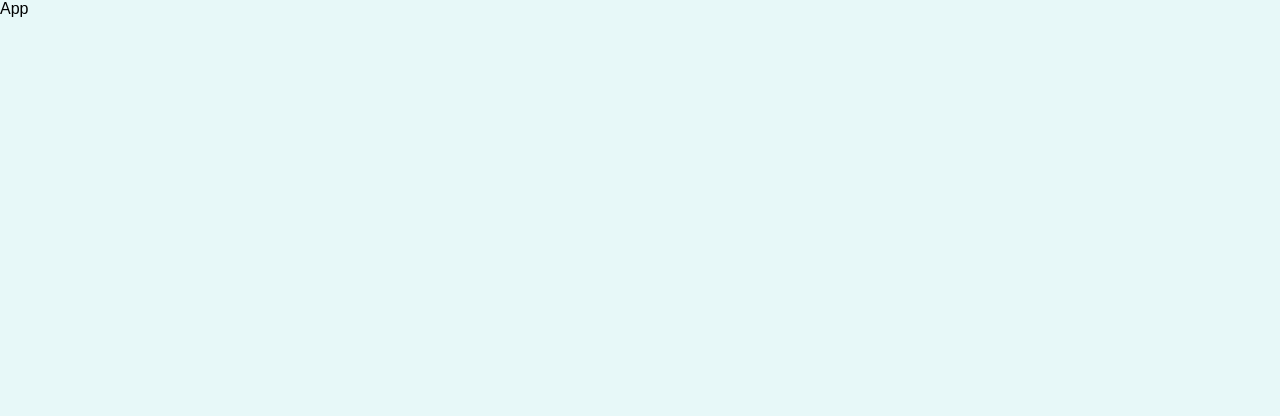
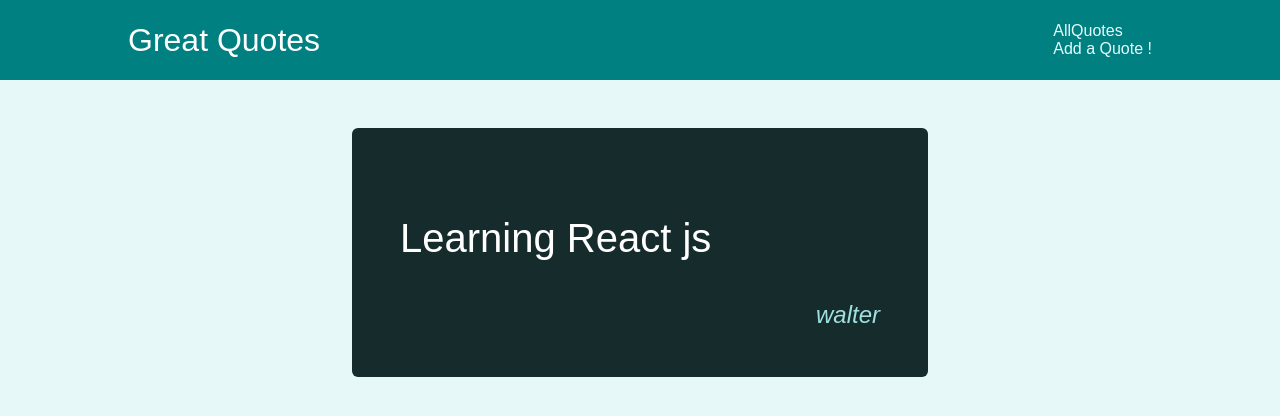
Before and after one commit to Aiken692/Quotes_App, a React (Create React App) app: page /quotes/q1 in a window 1280 px wide. Shown: the top 416 px of the page. Built offline with nearby package versions, Linux system fonts and the light colour scheme.

Commit message:
AddingQuoteDetails

```diff
--- a/src/App.js
+++ b/src/App.js
@@ -1,15 +1,25 @@
 import React from 'react';
-import { Route, Switch } from 'react-router-dom';
+import { Route, Switch, Redirect } from 'react-router-dom';
+import AllQuotes from './Pages/AllQuotes';
+import QuoteDetails from './Pages/QuoteDetails';
+import NewQuote from './Pages/NewQuote';
+import Layout from './components/layout/Layout';
 
 const App = () => {
   return (
     <>
-    <Switch>
-      <Route path='/quotes'></Route>
-      <Route path='/quotes/:quoteId'></Route>
-      <Route path='/new-quote'></Route>
-    </Switch>
-      App
+      <Layout>
+        <Switch>
+          <Route path='/' exact>
+            <Redirect to='/quotes' />
+          </Route>
+          <Route path='/quotes' exact>
+            <AllQuotes />
+          </Route>
+          <Route path='/quotes/:quoteId'><QuoteDetails /></Route>
+          <Route path='/new-quote'><NewQuote /></Route>
+        </Switch>
+      </Layout>
     </>
   )
 }
--- a/src/Pages/AllQuotes.js
+++ b/src/Pages/AllQuotes.js
@@ -0,0 +1,15 @@
+import React from 'react';
+import QuotesList from '../components/quotes/QuoteList';
+
+const Dummy_Quotes = [
+  {id:'q1', author:'walter', text:'Learning React js'},
+  {id:'q2', author:'alter', text:'Learning Vue js'}
+]
+
+const AllQuotes = () => {
+  return (
+    <QuotesList quotes={Dummy_Quotes}/>
+  )
+}
+
+export default AllQuotes
--- a/src/Pages/NewQuote.js
+++ b/src/Pages/NewQuote.js
@@ -0,0 +1,14 @@
+import React from 'react';
+import QuoteForm from '../components/quotes/QuoteForm';
+
+const NewQuote = () => {
+
+  const addQuoteHandler = quoteData => {
+    console.log(quoteData);
+  }
+  return (
+    <QuoteForm onAddquote={addQuoteHandler}/>
+  )
+}
+
+export default NewQuote
--- a/src/Pages/QuoteDetails.js
+++ b/src/Pages/QuoteDetails.js
@@ -0,0 +1,31 @@
+import React from 'react';
+import { Route } from 'react-router-dom';
+import { useParams } from 'react-router-dom';
+import Comments from '../components/comments/Comments';
+import HighlightedQuotes from '../components/quotes/HighlightedQuote';
+
+const Dummy_Quotes = [
+  {id:'q1', author:'walter', text:'Learning React js'},
+  {id:'q2', author:'alter', text:'Learning Vue js'}
+]
+
+const QuoteDetails = () => {
+    const params = useParams();
+
+    const quote = Dummy_Quotes.find(quote => quote.id === params.quoteId);
+
+    if(!quote){
+      return <p>No Qoute found!</p>
+    }
+
+  return (
+      <>
+        <HighlightedQuotes text={quote.text} author={quote.author}/>
+        <Route path ={`/quotes/${params.quoteId}/comments`}>
+          <Comments/>
+        </Route>
+      </>
+  )
+}
+
+export default QuoteDetails
--- /dev/null
+++ b/src/components/layout/Layout.js
@@ -0,0 +1,17 @@
+import React from 'react';
+import { Fragment } from 'react/cjs/react.production.min';
+import classes from './Layout.module.css'
+import MainNavigation from './MainNavigation';
+
+const Layout = (props) => {
+  return (
+    <Fragment>
+        <MainNavigation/>
+        <main className={classes.main}>
+            {props.children}
+        </main>
+    </Fragment>
+  )
+}
+
+export default Layout;
--- /dev/null
+++ b/src/components/layout/MainNavigation.js
@@ -0,0 +1,26 @@
+import React from 'react';
+import { NavLink } from 'react-router-dom';
+import classes from './MainNavigation.module.css';
+
+const MainNavigation = () => {
+  return (
+    <header className={classes.header}>
+        <div className={classes.logo}>Great Quotes</div>
+        <nav className={classes.nav}>
+            <ul>
+                <il>
+                    <NavLink to='/quotes' className={classes.active}>AllQuotes</NavLink>
+                </il>
+            </ul>
+            <ul>
+                <il>
+                    <NavLink to='/new-quote' className={classes.active}>Add a Quote !</NavLink>
+                </il>
+            </ul>
+        </nav>
+
+    </header>
+  )
+}
+
+export default MainNavigation
--- a/src/components/quotes/QuoteItem.js
+++ b/src/components/quotes/QuoteItem.js
@@ -1,3 +1,4 @@
+import { Link } from 'react-router-dom';
 import classes from './QuoteItem.module.css';
 
 const QuoteItem = (props) => {
@@ -9,9 +10,9 @@ const QuoteItem = (props) => {
         </blockquote>
         <figcaption>{props.author}</figcaption>
       </figure>
-      <a className='btn'>
+      <Link className='btn' to={`/quotes/${props.id}`}>
         View Fullscreen
-      </a>
+      </Link>
     </li>
   );
 };
```
Also changed, not shown: 1 other file (tests, documents, lock files or other folders).
